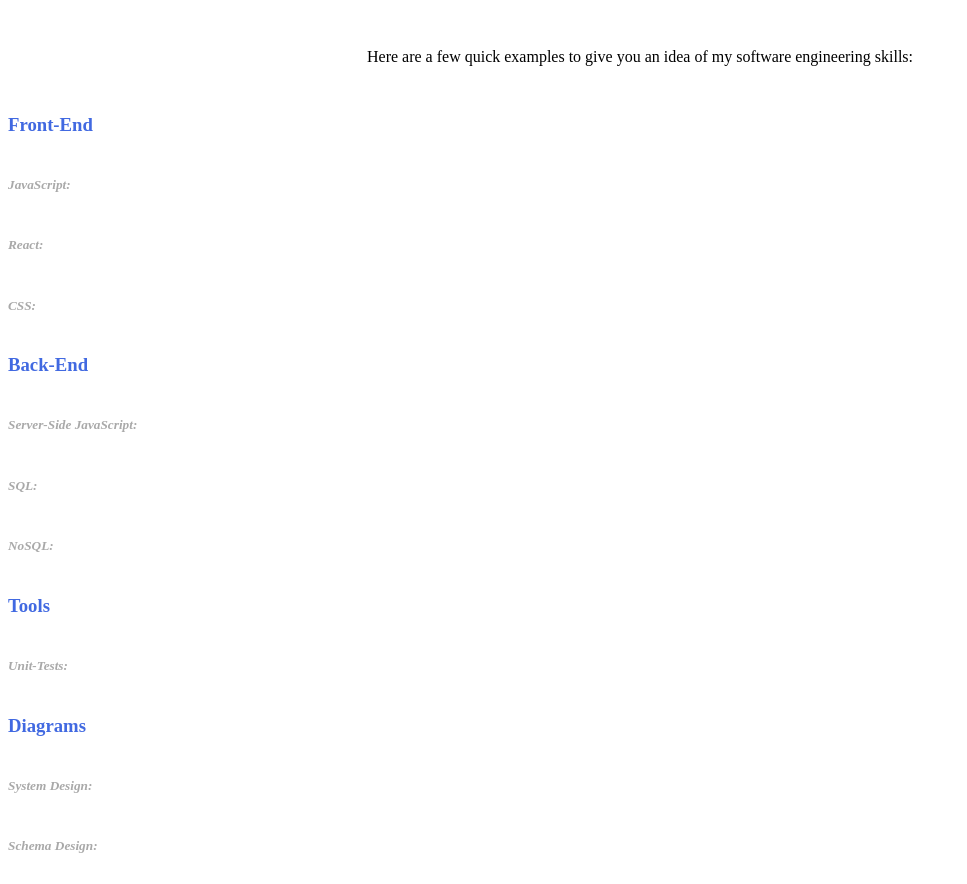
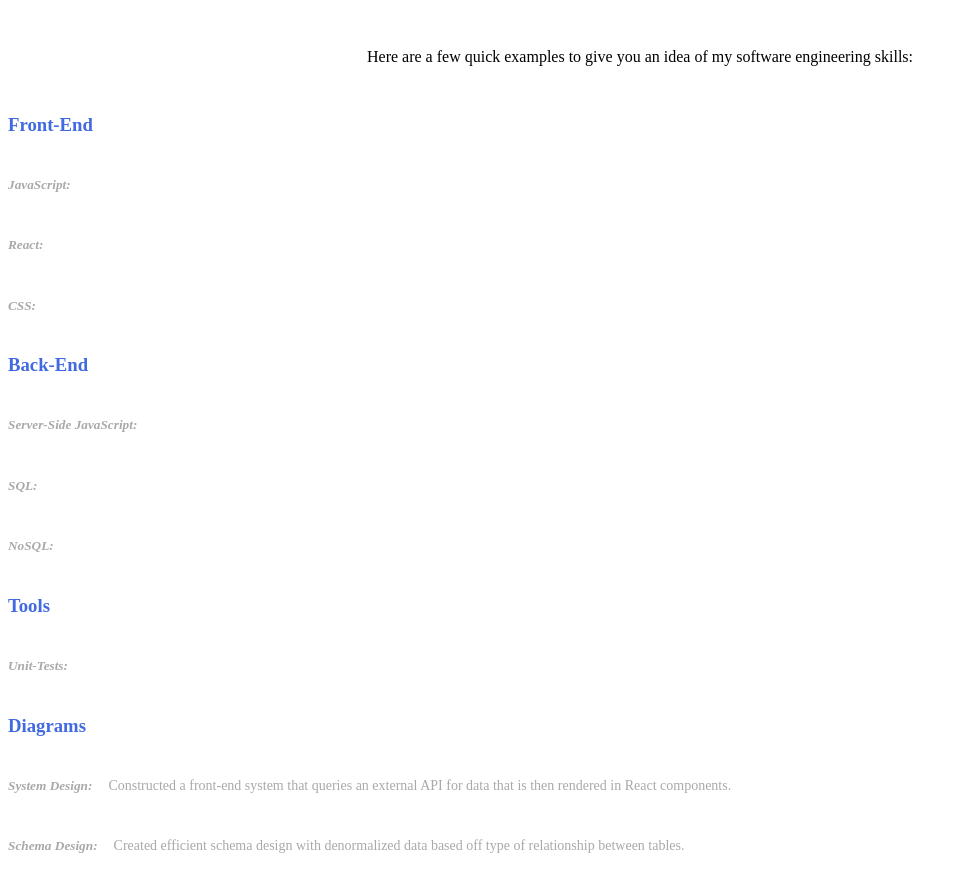
Before and after one commit to ajpawlicki/portfolio, a Gatsby site: page / in a window 1280 px wide. Shown: the whole page, without its empty margins (0-967 px from the left). Built offline with nearby package versions, Linux system fonts and the light colour scheme; Gatsby itself is replaced by a stand-in of ours; some packages are replaced by stand-ins of ours.

Commit message:
Add description to GraphQL query

```diff
--- a/src/pages/index.jsx
+++ b/src/pages/index.jsx
@@ -49,10 +49,12 @@
       <div>
         <ImageDescription
           image={systemDesignDiagram}
-          title="System Design" />
+          title="System Design"
+          description="Constructed a front-end system that queries an external API for data that is then rendered in React components." />
         <ImageDescription
           image={schemaDesignDiagram}
-          title="Schema Design" />
+          title="Schema Design"
+          description="Created efficient schema design with denormalized data based off type of relationship between tables." />
       </div>
     </div>
   );
@@ -69,6 +71,7 @@
             title
             order
             github
+            description
           }
           html
         }
```
